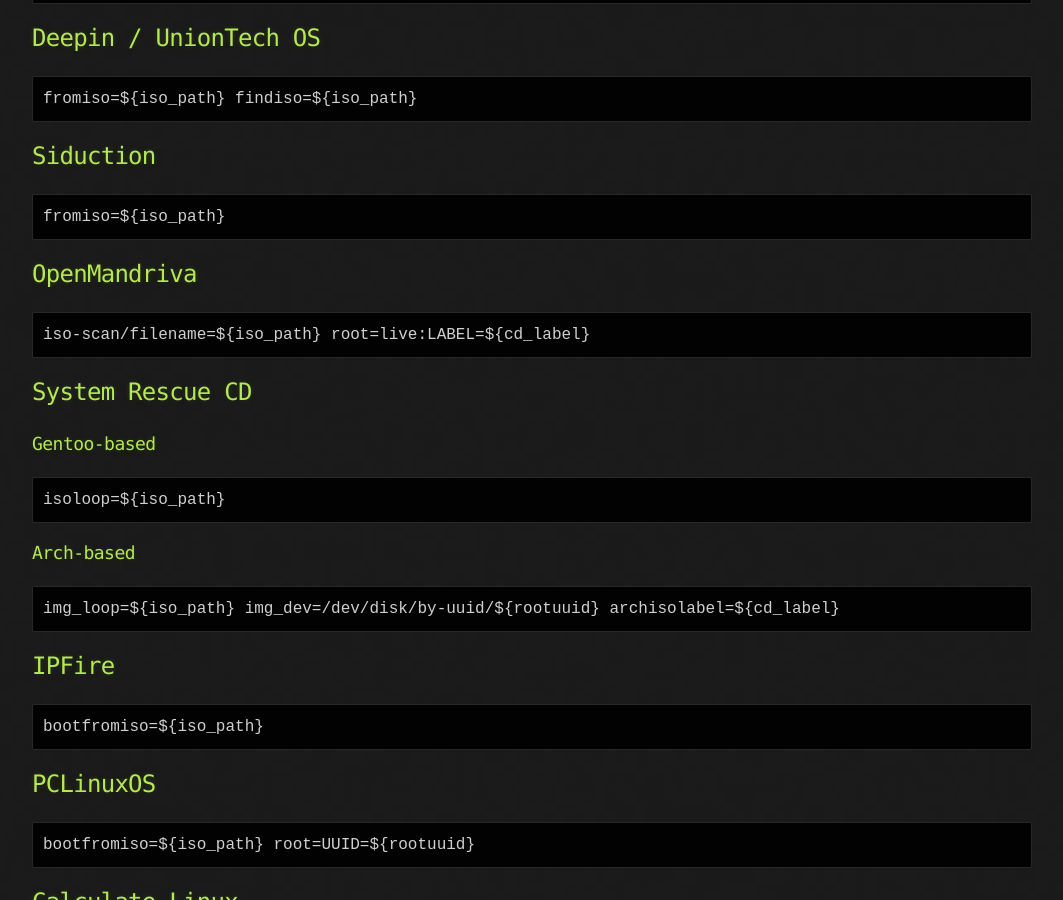
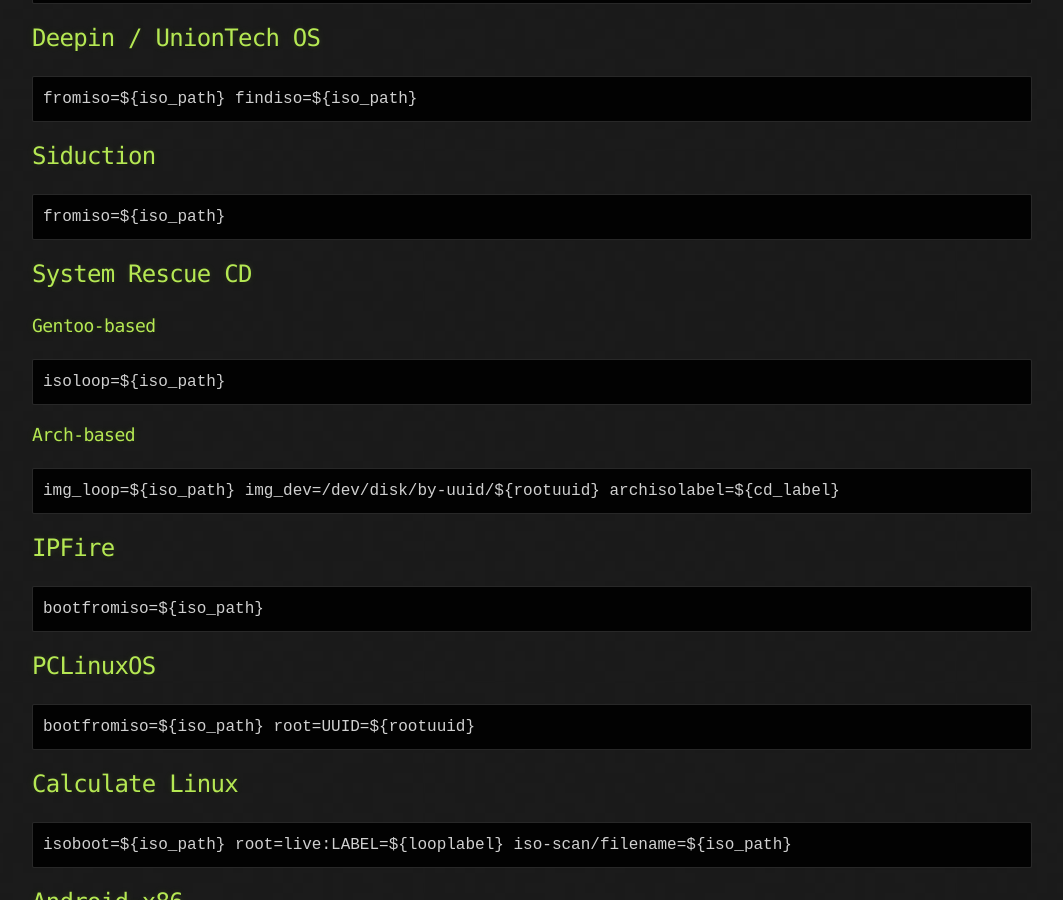
Before and after one commit to a1ive/a1ive.github.io, a Jekyll site: the page built from grub2_loopback.md, in a window 1280 px wide and 900 px high, scrolled down 2510 px. Shown: the whole window, without its empty margins (108-1171 px from the left). Built offline with Jekyll 4.4.1, drawn with Linux system fonts in a browser that asks for light colours; our own code applies the rules of GitHub Pages for plain Markdown files.

Commit message:
Update grub2_loopback.md

````diff
--- a/grub2_loopback.md
+++ b/grub2_loopback.md
@@ -104,11 +104,6 @@ fromiso=${iso_path} findiso=${iso_path}
 ## Siduction
 ```
 fromiso=${iso_path}
-```
-
-## OpenMandriva
-```
-iso-scan/filename=${iso_path} root=live:LABEL=${cd_label}
 ```
 
 ## System Rescue CD
````
